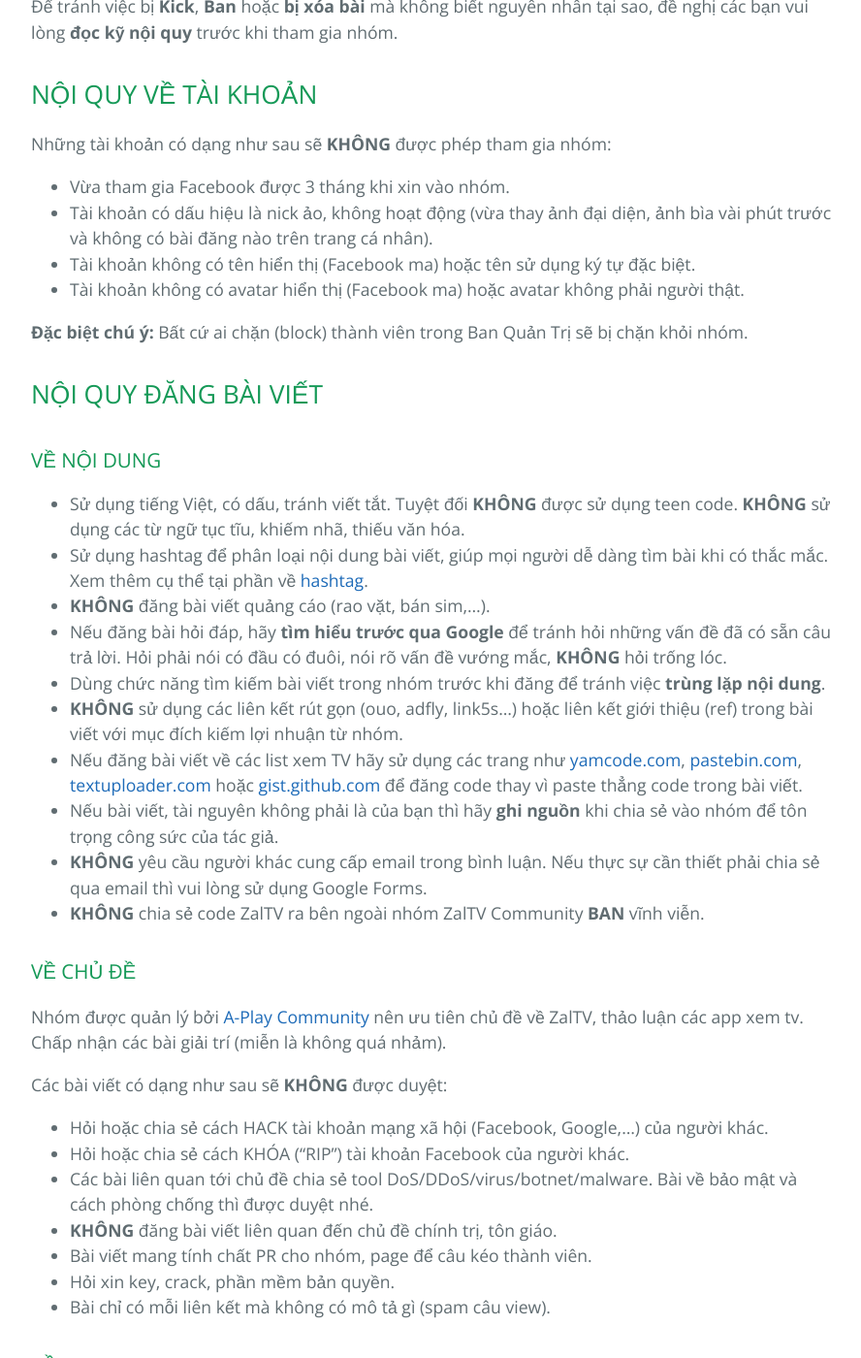
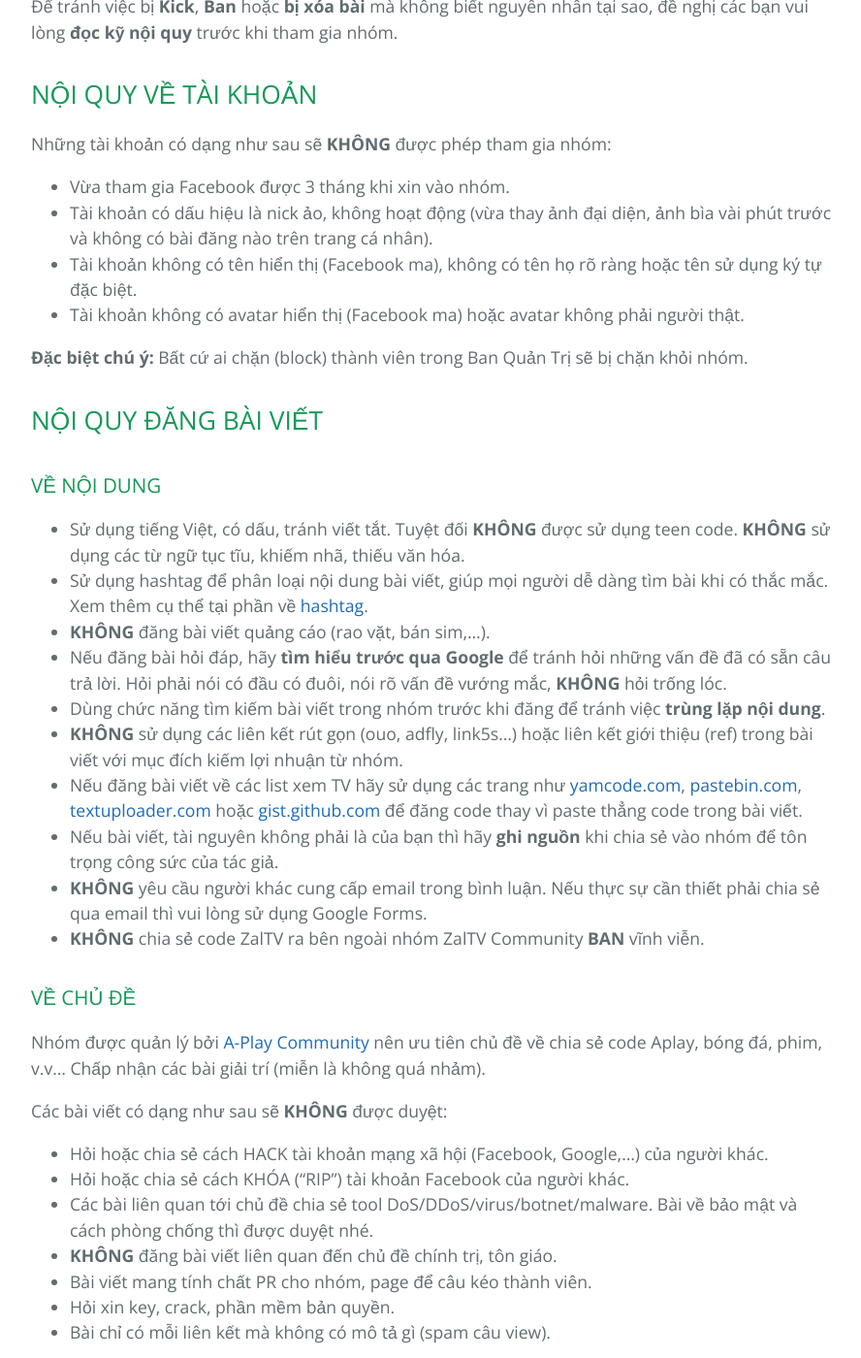
Before and after one commit to huuvinhvn/aplay, a Jekyll site: the page built from rules.md, in a window 1280 px wide and 1400 px high, scrolled down 830 px. Shown: the whole window at 97% size, without its empty margins (192-1080 px from the left). Built offline with Jekyll 4.4.1, drawn with Linux system fonts in a browser that asks for light colours; our own code applies the rules of GitHub Pages for plain Markdown files.

Commit message:
Update rules.md

```diff
--- a/rules.md
+++ b/rules.md
@@ -9,7 +9,7 @@
 Những tài khoản có dạng như sau sẽ **KHÔNG** được phép tham gia nhóm:
 - Vừa tham gia Facebook được 3 tháng khi xin vào nhóm.
 - Tài khoản có dấu hiệu là nick ảo, không hoạt động (vừa thay ảnh đại diện, ảnh bìa vài phút trước và không có bài đăng nào trên trang cá nhân).
-- Tài khoản không có tên hiển thị (Facebook ma) hoặc tên sử dụng ký tự đặc biệt.
+- Tài khoản không có tên hiển thị (Facebook ma), không có tên họ rõ ràng hoặc tên sử dụng ký tự đặc biệt.
 -  Tài khoản không có avatar hiển thị (Facebook ma) hoặc avatar không phải người thật.
 
 **Đặc biệt chú ý:** Bất cứ ai chặn (block) thành viên trong Ban Quản Trị sẽ bị chặn khỏi nhóm.
@@ -30,7 +30,7 @@ Những tài khoản có dạng như sau sẽ **KHÔNG** được phép tham gia
 
 ### VỀ CHỦ ĐỀ
 
-Nhóm được quản lý bởi [A-Play Community](https://www.google.com.vn/search?q=aplay) nên ưu tiên chủ đề về ZalTV, thảo luận các app xem tv. Chấp nhận các bài giải trí (miễn là không quá nhảm).
+Nhóm được quản lý bởi [A-Play Community](https://www.google.com.vn/search?q=aplay) nên ưu tiên chủ đề về chia sẻ code Aplay, bóng đá, phim, v.v... Chấp nhận các bài giải trí (miễn là không quá nhảm).
 
 Các bài viết có dạng như sau sẽ **KHÔNG** được duyệt:
 - Hỏi hoặc chia sẻ cách HACK tài khoản mạng xã hội (Facebook, Google,...) của người khác.
```
